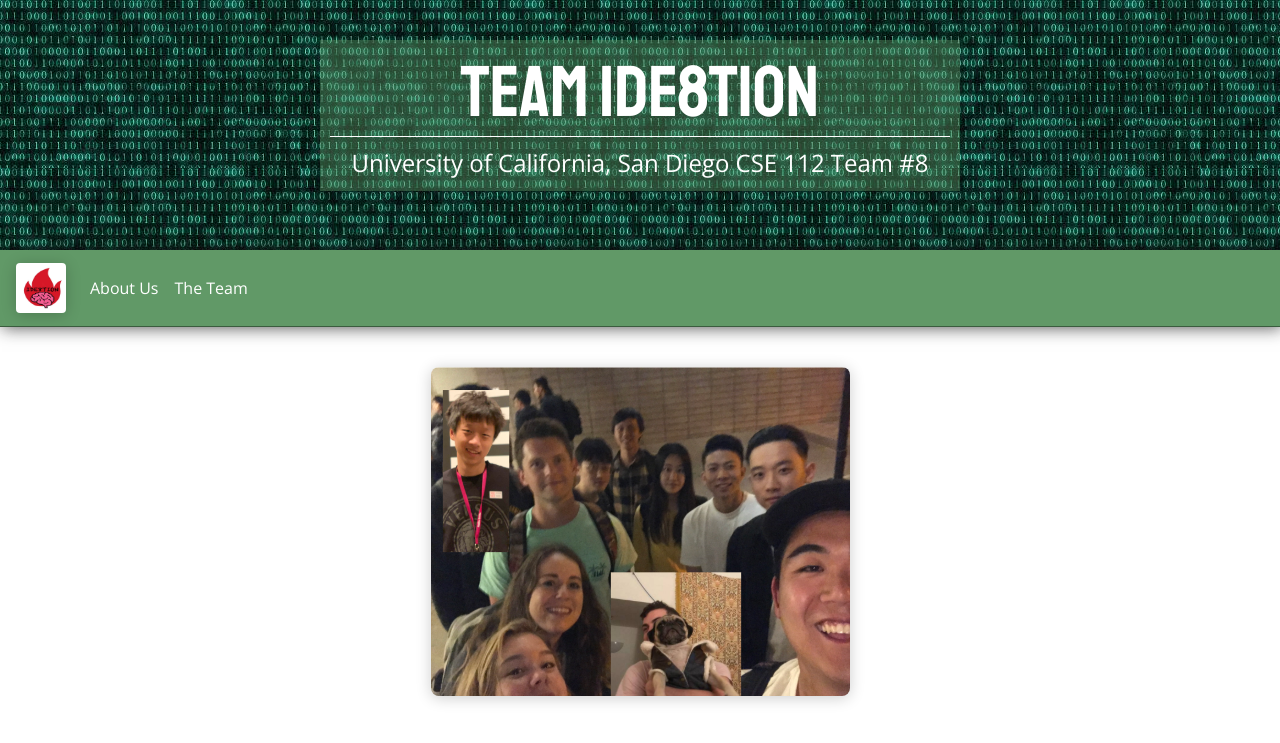
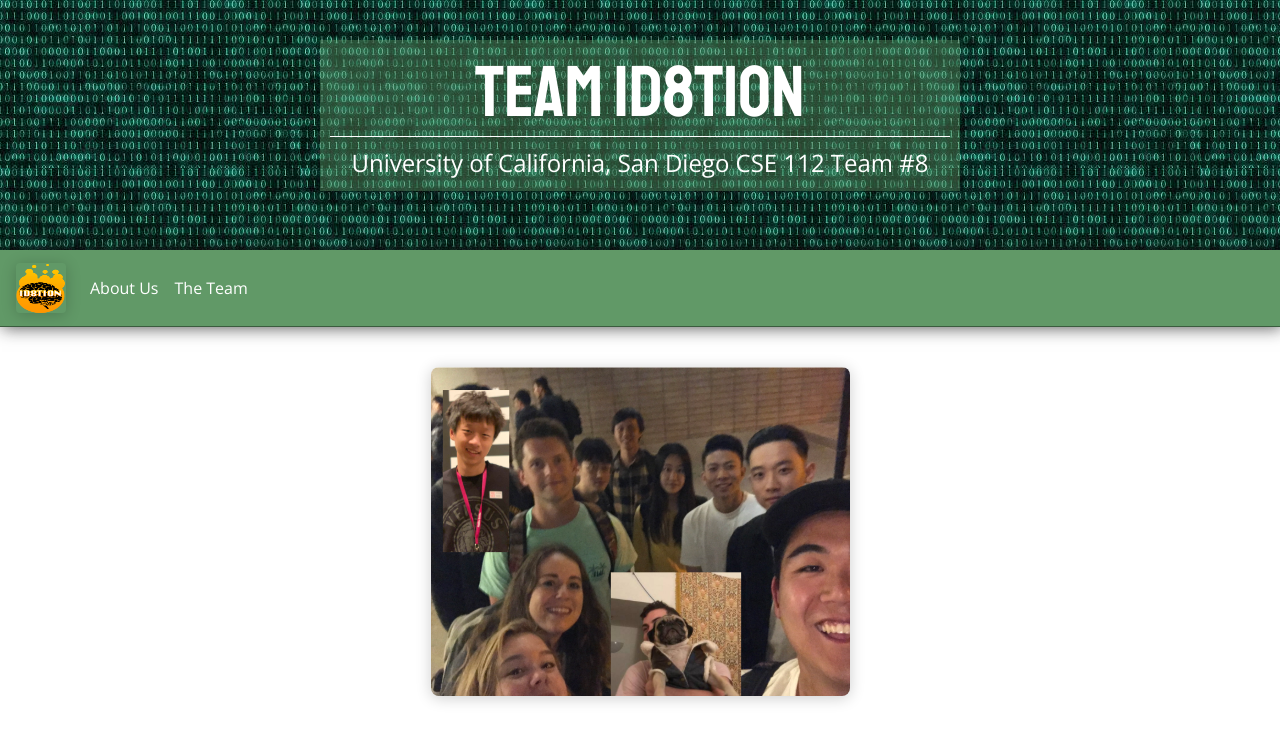
Before and after one commit to ucsd-cse112-sp19/cse112-sp19-team8, a plain HTML site: page index.html in a window 1280 px wide. Shown: the top 743 px of the page. Drawn offline with nearby package versions, Linux system fonts and the light colour scheme; a script that the page names is missing; a web font is replaced by a local one.

Commit message:
edited logo

```diff
--- a/index.html
+++ b/index.html
@@ -49,14 +49,14 @@
 <body class="home">
   <div class="title-header">
   <div class="title-content">
-    <h1 style="border-bottom: solid 1px white;">Team Ide8tion</h1>
+    <h1 style="border-bottom: solid 1px white;">Team ID8TION</h1>
     <span>University of California, San Diego CSE 112 Team #8</span>
   </div>
   </div>
 
   <nav class="navbar navbar-expand-lg navbar-light" style="background-color: #619967;">
     <!-- TODO: Logo-->
-    <a class="navbar-brand" href="#"><img src="./img/Logo.jpg" class="nav-logo"></img></a>
+    <a class="navbar-brand" href="#"><img src="./img/ID8TIONLogo.png" class="nav-logo"></img></a>
   <button class="navbar-toggler" type="button" data-toggle="collapse" data-target="#navbarSupportedContent" aria-controls="navbarSupportedContent" aria-expanded="false" aria-label="Toggle navigation">
     <span class="navbar-toggler-icon"></span>
   </button>
```
Also changed, not shown: img/ID8TIONLogo.png (added).
